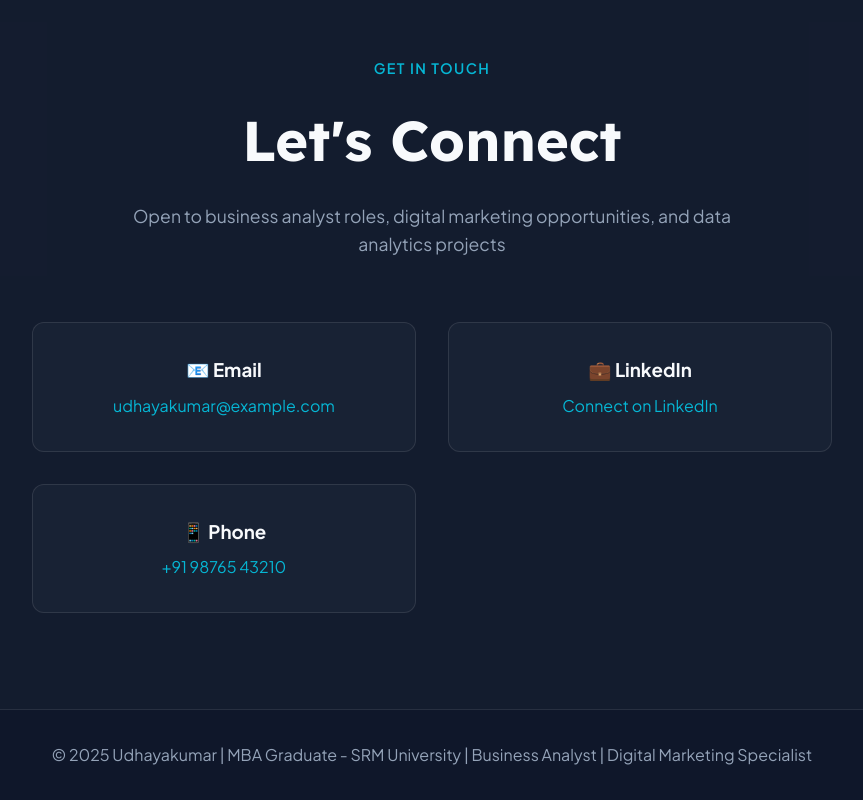
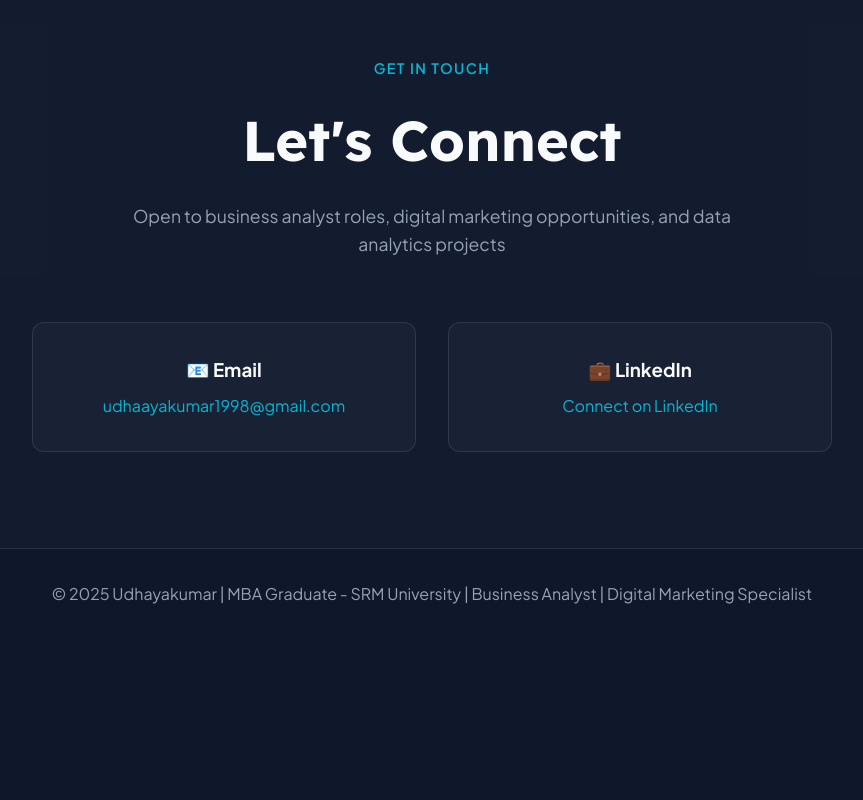
Before and after one commit to udhayakumar-07/Github, a plain HTML site: page index.html in a window 1280 px wide. Shown: the part 4297-5097 px from the top of the page, without its empty margins (208-1071 px from the left). After the commit the page ends 4935 px from the top, so only its background shows below. Drawn offline with Linux system fonts and the light colour scheme.

Commit message:
Add files via upload

```diff
--- a/index.html
+++ b/index.html
@@ -656,15 +656,11 @@
             <div class="contact-methods">
                 <div class="contact-card">
                     <h3>📧 Email</h3>
-                    <a href="mailto:udhayakumar@example.com">udhayakumar@example.com</a>
+                    <a href="mailto:udhaayakumar1998@gmail.com">udhaayakumar1998@gmail.com</a>
                 </div>
                 <div class="contact-card">
                     <h3>💼 LinkedIn</h3>
                     <a href="https://linkedin.com/in/udhayakumar" target="_blank">Connect on LinkedIn</a>
-                </div>
-                <div class="contact-card">
-                    <h3>📱 Phone</h3>
-                    <a href="tel:+919876543210">+91 98765 43210</a>
                 </div>
             </div>
         </div>
```
